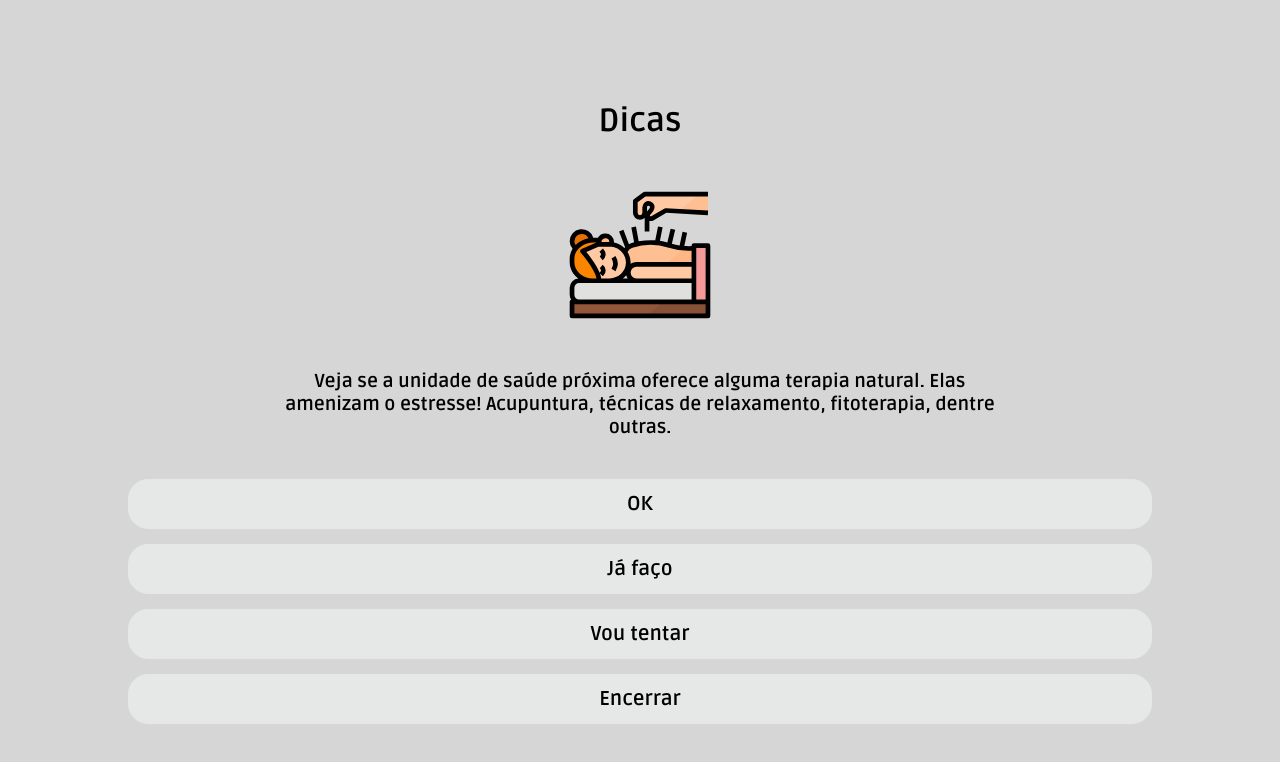
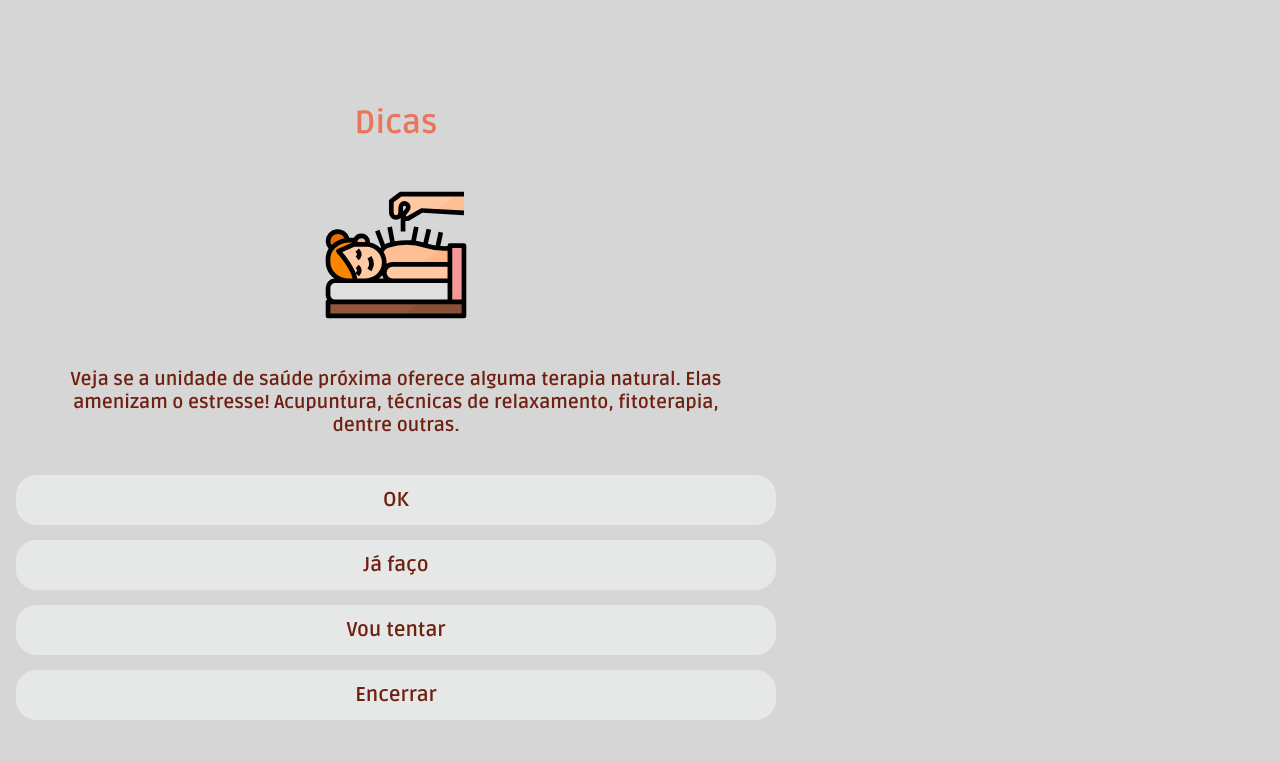
Before and after one commit to pensuapps/nuvemMental, a Next.js app: page /Tips in a window 1280 px wide. Shown: the top 762 px of the page. Built offline with nearby package versions, Linux system fonts and the light colour scheme.

Commit message:
ajustes na estilização

```diff
--- a/components/Button.js
+++ b/components/Button.js
@@ -1,9 +1,20 @@
-import styles from '../styles/Button.module.css';
+import styles from "../styles/Button.module.css";
 
-export default function Button ({ title, onClick }) {
-	return (
-		<button className={styles.button} onClick={onClick}>
-			{title}
-		</button>
-	);
+export default function Button({ title, onClick, variant, marginTopAuto }) {
+  const buttonVariants = {
+    primary: styles.primary,
+    secondary: styles.secondary,
+  };
+
+  return (
+    <button
+      className={`
+				${buttonVariants[variant]}
+				${styles.button}
+				}`}
+      onClick={onClick}
+    >
+      {title}
+    </button>
+  );
 }
--- a/pages/Tips.js
+++ b/pages/Tips.js
@@ -1,13 +1,13 @@
-import { useState } from 'react';
-import Head from 'next/head';
-import Link from 'next/link';
-import Image from 'next/image';
+import { useState } from "react";
+import Head from "next/head";
+import Link from "next/link";
+import Image from "next/image";
 
-import styles from '../styles/Tips.module.css';
+import styles from "../styles/Tips.module.css";
 
-import Button from '../components/Button.js';
-import { tips } from '../src/tips.js';
-import { event } from '../lib/ga';
+import Button from "../components/Button.js";
+import { tips } from "../src/tips.js";
+import { event } from "../lib/ga";
 
 export default function Tips() {
   const [counterOkOption, setCounterOkOption] = useState(0);
@@ -21,53 +21,66 @@ export default function Tips() {
     else if (optionIndex === 1) handleIDoClick();
     else if (optionIndex === 2) handleTryClick();
     else handleEndClick();
-	}
+  };
 
   const handleOkClick = () => {
     setCounterOkOption(++counterOkOption);
-		event({
-			action: 'tips_ok_click',
-			category: 'Tips',
-			label: 'Clique em ok',
-			value: 'Clique em ok'
+
+    handleGA({
+      action: "tips_ok_click",
+      category: "Tips",
+      label: "Clique em ok",
+      value: "Clique em ok",
     });
+
     nextTips();
-	}
+  };
 
   const handleIDoClick = () => {
     setCounterIDoOption(++counterIDoOption);
-		event({
-			action: 'tips_i_do_click',
-			category: 'Tips',
-			label: 'Clique em eu faço',
-			value: 'Clique em eu faço'
+
+    handleGA({
+      action: "tips_i_do_click",
+      category: "Tips",
+      label: "Clique em eu faço",
+      value: "Clique em eu faço",
     });
+
     nextTips();
-	}
+  };
 
   const handleTryClick = () => {
     setCounterTryOption(++counterTryOption);
-		event({
-			action: 'tips_try_click',
-			category: 'Tips',
-			label: 'Clique em vou tentar',
-			value: 'Clique em vou tentar'
+
+    handleGA({
+      action: "tips_try_click",
+      category: "Tips",
+      label: "Clique em vou tentar",
+      value: "Clique em vou tentar",
     });
+
     nextTips();
-	}
+  };
 
   const handleEndClick = () => {
     setEnd(true);
-	}
+  };
 
   const nextTips = () => {
-		if (tips === (Object.keys(tips).length)-1) {
+    if (tip === tips.length - 1) {
       handleEndClick();
     } else {
       setTip(tip + 1);
     }
+  };
+
+  function handleGA({ action, category, label, value }) {
+    if (window.location.hostname === "localhost") {
+      return;
     }
 
+    event({ action, category, label, value });
+  }
   return (
     <div className={styles.container}>
       <Head>
@@ -76,49 +89,78 @@ export default function Tips() {
       </Head>
       <main className={styles.main}>
         <h1>Dicas</h1>
-				{!end ? <>
-					<Image src={tips[tip].image} width={150} height={150} className={styles.image}/>
+        {!end ? (
+          <>
+            <Image
+              src={tips[tip].image}
+              width={150}
+              height={150}
+              className={styles.image}
+            />
             <h3>{tips[tip].title}</h3>
-						{tips[tip].options.map((label, i) =>
-							<Button key={i} onClick={() => handleClickOption(i)} title={label} />)
-						}
-					</> : <>
-					<Image src="/brainfog-logo.png" width={150} height={150} className={styles.image}/>
-					<p>
-						Para saber mais, assista o vídeo abaixo.
-					</p>
+            {tips[tip].options.map((label, i) => (
+              <Button
+                key={i}
+                onClick={() => handleClickOption(i)}
+                title={label}
+              />
+            ))}
+          </>
+        ) : (
+          <>
+            <Image
+              src="/brainfog-logo.png"
+              width={150}
+              height={150}
+              className={styles.image}
+            />
+            <p>Para saber mais, assista o vídeo abaixo.</p>
 
             {/* Ajustar tamanho do iframe */}
-						<iframe width="320" height="180" src="https://www.youtube-nocookie.com/embed/7WetVUOSfm4" title="YouTube video player" frameBorder="0" allow="accelerometer; autoplay; clipboard-write; encrypted-media; gyroscope; picture-in-picture" allowFullScreen>
-						</iframe>
+            <iframe
+              width="320"
+              height="180"
+              src="https://www.youtube-nocookie.com/embed/7WetVUOSfm4"
+              title="YouTube video player"
+              frameBorder="0"
+              allow="accelerometer; autoplay; clipboard-write; encrypted-media; gyroscope; picture-in-picture"
+              allowFullScreen
+            ></iframe>
 
             <p>
-						Agradecemos a sua participação! Busque hábitos saudáveis, lembre-se de que você é muito importante e deve se cuidar!
+              Agradecemos a sua participação! Busque hábitos saudáveis,
+              lembre-se de que você é muito importante e deve se cuidar!
             </p>
 
             <Link href="https://pebmed.com.br/brain-fog-no-pos-covid-19-uma-epidemia/">
-						<Button title="Leia um artigo sobre Nuvem Mental" onClick={() => {
-							event({
-								action: 'article_button_click',
-								category: 'Tips',
-								label: 'Dicas',
-								value: 'Dicas'
-							})
-						}}/>
+              <Button
+                title="Leia um artigo sobre Nuvem Mental"
+                onClick={() => {
+                  handleGA({
+                    action: "article_button_click",
+                    category: "Tips",
+                    label: "Dicas",
+                    value: "Dicas",
+                  });
+                }}
+              />
             </Link>
 
             <Link href="/">
-						<Button title="Voltar ao início" onClick={() => {
-							event({
-								action: 'tips_to_home_button_click',
-								category: 'Home',
-								label: 'Voltar ao início',
-								value: 'Voltar ao início'
-							})
-						}}/>
+              <Button
+                title="Voltar ao início"
+                onClick={() => {
+                  handleGA({
+                    action: "tips_to_home_button_click",
+                    category: "Home",
+                    label: "Voltar ao início",
+                    value: "Voltar ao início",
+                  });
+                }}
+              />
             </Link>
           </>
-				}
+        )}
       </main>
     </div>
   );
--- a/styles/Button.module.css
+++ b/styles/Button.module.css
@@ -1,16 +1,24 @@
 .button {
-	width: 80vw;
+	width: 100%;
 	height: 50px;
 	margin-bottom: 15px;
 	background-color: #e6e8e8;
 	border: 1px solid #e6e8e8;
 	border-radius: 20px;
-	color: #000;
+	color: hsl(10, 75%, 25%);
 	font-size: 20px;
 	font-weight: bold;
 	cursor: pointer;
 	transition: all 0.3s ease-in-out;
 	font-family: 'Ruda', sans-serif;
+}
+
+.primary {
+
+}
+
+.secondary {
+
 }
 
 .button:hover {
--- a/styles/Home.module.css
+++ b/styles/Home.module.css
@@ -1,57 +1,66 @@
 @import url('https://fonts.googleapis.com/css?family=Ruda');
 
 .container {
-  padding: 0;
-  border: 0;
-  margin: 0px 0px 0px 0px;
-  margin-top: 0;
-	margin-right: 0;
-	margin-bottom: 0;
-	margin-left: 0;
-  left: 0;
-	top: 0;
-	right: 0;
-	bottom: 0;
-  position: fixed;
-  width: 100%;
-  height: 100%;
+  padding-inline: 1rem;
   display: flex;
   justify-content: center;
   align-items: center;
+  min-height: 100svh;
   background-color: #d6d6d6;
 }
 
 .main {
-  padding: 0px 0px 0px 0px;
-  width: 100vh;
-  height: 100vh;
+  height: 100%;
   display: flex;
   flex-direction: column;
   justify-content: center;
   align-items: center;
-  background-color: #d6d6d6;
   font-family: 'Ruda', sans-serif;
 }
 
+@media(min-width: 600px) {
+  .main {
+    max-width: 760px;
+  }
+}
 .main h1 {
-  font-weight: 80vw;
-  color: #000;
+  font-size: 1.5rem;
+  margin: 1rem 0;
+  color: #E8755D;
+  text-align: center;
+  text-wrap: balance;
 }
 
 .main h3 {
-  font-weight: 60vw;
-  color: #000;
+  margin: 0 0 1rem;
+  font-size: 1.25rem;
+  color: #E88E5D;
 }
 
 .main p {
+  font-size: 1rem;
   margin-left: 10%;
   margin-right: 10%;
+  margin-block-start: 0;
+  margin-block-end: 1rem;
+  color: hsl(10, 75%, 25%);
 }
+
 .description {
   text-align: center;
   font-size: medium;
   display: flex;
   font-family: 'Ruda', sans-serif;
+}
+
+@media (min-width: 600px){
+  .main h1 {
+    font-size: 2rem;
+  }
+
+  .main h3 {
+    font-size: 1.5rem;
+  }
 }
 
 @media (max-width: 600px) {
--- a/styles/Question.module.css
+++ b/styles/Question.module.css
@@ -1,48 +1,36 @@
 @import url('https://fonts.googleapis.com/css?family=Ruda');
 
 .container {
-	padding: 0;
-	border: 0;
-	margin: 0px 0px 0px 0px;
-	margin-top: 0;
-	margin-right: 0;
-	margin-bottom: 0;
-	margin-left: 0;
-	left: 0;
-	top: 0;
-	right: 0;
-	bottom: 0;
-	position: fixed;
-	width: 100%;
-	height: 100%;
-	display: flex;
-	justify-content: center;
-	align-items: center;
+	padding: 1rem;
+	height: 100svh;
 	background-color: #d6d6d6;
 }
 
 .main {
-	padding: 0px 0px 0px 0px;
-	width: 100vh;
-	height: 100vh;
+	height: 100%;
 	display: flex;
 	flex-direction: column;
 	justify-content: center;
 	align-items: center;
+	margin: auto;
 	background-color: #d6d6d6;
 	font-family: 'Ruda', sans-serif;
 }
 
+@media(min-width: 600px) {
+  .main {
+    max-width: 760px;
+  }
+}
+
 .main h1 {
-	font-weight: 80vw;
-	color: #000;
+	color: hsl(10, 75%, 25%);
 	text-align: center;
 	margin: 5% 5%;
 }
 
 .main h3 {
-	font-weight: 60vw;
-	color: #000;
+	color: hsl(10, 75%, 25%);
 	text-align: center;
 	margin: 5% 5%;
 }
@@ -51,6 +39,11 @@
 	margin-left: 10%;
 	margin-right: 10%;
 }
+
+.buttonsContainer {
+	width: 100%;
+}
+
 .description {
 	text-align: center;
 	font-size: medium;
--- a/styles/Result.module.css
+++ b/styles/Result.module.css
@@ -1,48 +1,38 @@
 @import url('https://fonts.googleapis.com/css?family=Ruda');
 
 .container {
-	padding: 0;
-	border: 0;
-	margin: 0px 0px 0px 0px;
-	margin-top: 0;
-	margin-right: 0;
-	margin-bottom: 0;
-	margin-left: 0;
-	left: 0;
-	top: 0;
-	right: 0;
-	bottom: 0;
-	position: fixed;
-	width: 100%;
-	height: 100%;
-	display: flex;
-	justify-content: center;
-	align-items: center;
-	background-color: #d6d6d6;
+	padding-inline: 1rem;
+  display: flex;
+  align-items: center;
+  min-height: 100svh;
+  background-color: #d6d6d6;
 }
 
 .main {
-	padding: 0px 0px 0px 0px;
-	width: 100vh;
-	height: 100vh;
+	height: 100%;
 	display: flex;
 	flex-direction: column;
 	justify-content: center;
 	align-items: center;
+	margin: auto;
 	background-color: #d6d6d6;
 	font-family: 'Ruda', sans-serif;
 }
 
+@media(min-width: 600px) {
+  .main {
+    max-width: 760px;
+  }
+}
+
 .main h1 {
-	font-weight: 80vw;
-	color: #000;
+	color: #E8755D;;
 	text-align: center;
 	margin: 5% 5%;
 }
 
 .main h3 {
-	font-weight: 60vw;
-	color: #000;
+	color: hsl(21, 75%, 23%);;
 	text-align: center;
 	margin: 5% 5%;
 }
--- a/styles/Tips.module.css
+++ b/styles/Tips.module.css
@@ -1,30 +1,15 @@
 @import url('https://fonts.googleapis.com/css?family=Ruda');
 
 .container {
-	padding: 0;
-	border: 0;
-	margin: 0px 0px 0px 0px;
-	margin-top: 0;
-	margin-right: 0;
-	margin-bottom: 0;
-	margin-left: 0;
-	left: 0;
-	top: 0;
-	right: 0;
-	bottom: 0;
-	position: fixed;
-	width: 100%;
-	height: 100%;
-	display: flex;
-	justify-content: center;
-	align-items: center;
-	background-color: #d6d6d6;
+	padding-inline: 1rem;
+  display: flex;
+  align-items: center;
+  min-height: 100svh;
+  background-color: #d6d6d6;
 }
 
 .main {
-	padding: 0px 0px 0px 0px;
-	width: 100vh;
-	height: 100vh;
+	height: 100%;
 	display: flex;
 	flex-direction: column;
 	justify-content: center;
@@ -33,16 +18,21 @@
 	font-family: 'Ruda', sans-serif;
 }
 
+@media(min-width: 600px) {
+  .main {
+    max-width: 760px;
+  }
+}
+
 .main h1 {
-	font-weight: 80vw;
-	color: #000;
+	color: #E8755D;
 	text-align: center;
 	margin: 5% 5%;
 }
 
 .main h3 {
 	font-weight: 60vw;
-	color: #000;
+	color: hsl(10, 75%, 25%);
 	text-align: center;
 	margin: 5% 5%;
 }
@@ -50,6 +40,7 @@
 .main p {
 	margin-left: 10%;
 	margin-right: 10%;
+	color: hsl(10, 75%, 25%);
 }
 .description {
 	text-align: center;
```
Also changed, not shown: components/Bad.js (+3 -5 lines), components/Good.js (+9 -11 lines), pages/Home.js (+41 -24 lines), pages/Question.js (+61 -33 lines), pages/Result.js (+41 -24 lines). Lines whose indentation alone changed are shown as unchanged.
